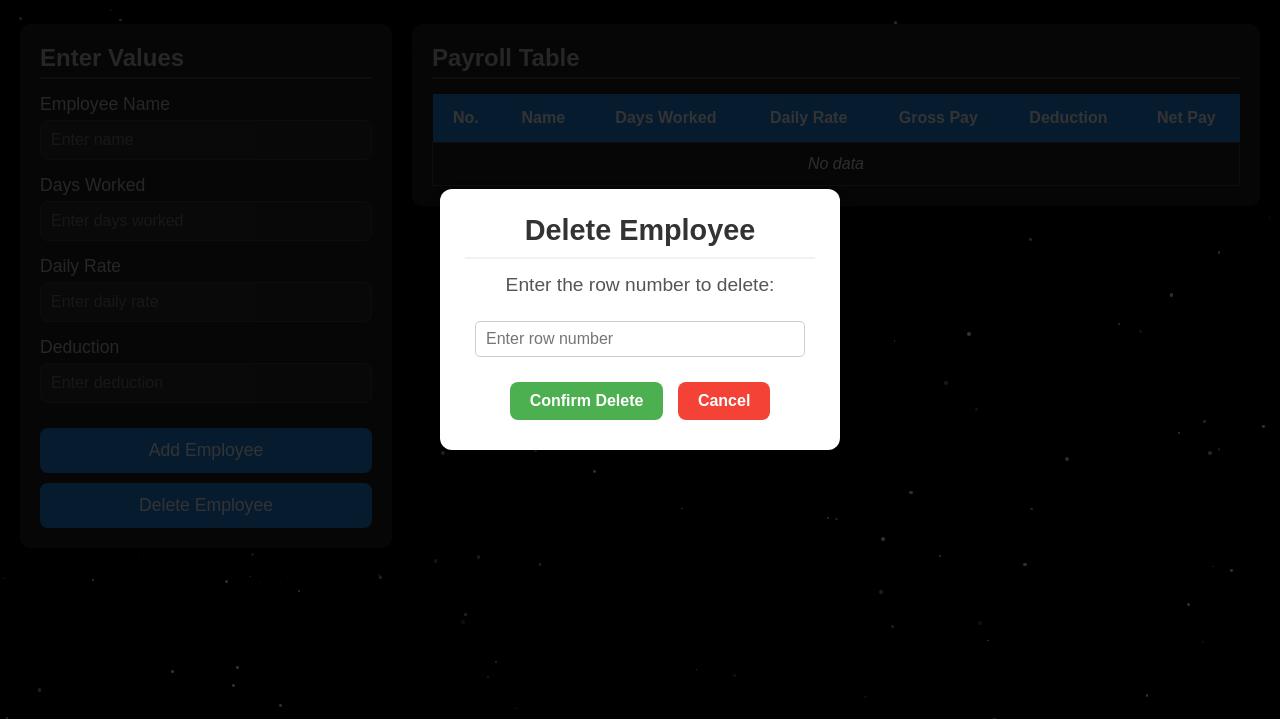
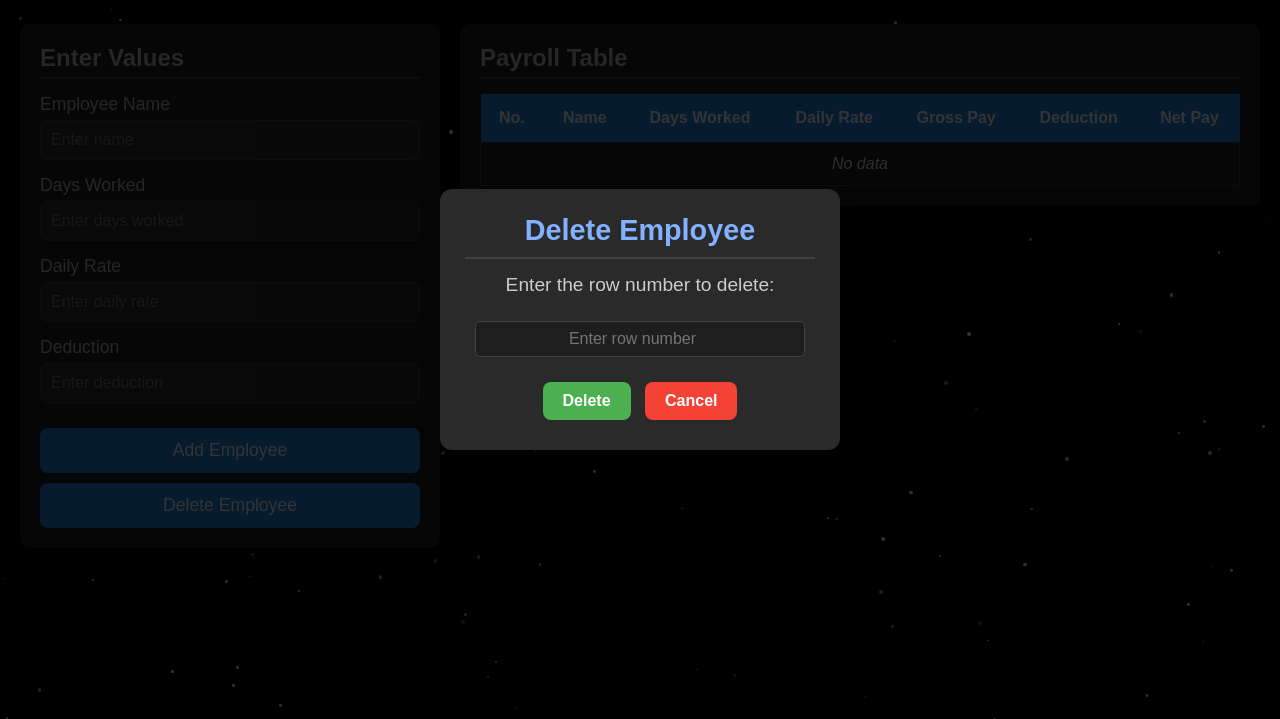
Before and after one commit to Gianne-Pesana/ITC, a plain HTML site: page assignment4/simplePayroll.html in a window 1280 px wide. Both pictures are taken after a click on the button "Delete Employee". Shown: the part 81-800 px from the top of the page. Drawn offline with Linux system fonts and the light colour scheme.

Commit message:
assignment 4 - background

```diff
--- a/assignment4/simplePayroll.html
+++ b/assignment4/simplePayroll.html
@@ -69,7 +69,7 @@
             <h2>Delete Employee</h2>
             <p>Enter the row number to delete:</p>
             <input type="number" id="deleteLineNumber" placeholder="Enter row number">
-            <button id="confirmDeleteLineBtn">Confirm Delete</button>
+            <button id="confirmDeleteLineBtn">Delete</button>
             <button id="closeModalBtn">Cancel</button>
         </div>
     </div>
--- a/assignment4/simplePayrollStyle.css
+++ b/assignment4/simplePayrollStyle.css
@@ -63,7 +63,7 @@ h1 {
 /* Container for layout */
 .container {
   display: flex;
-  justify-content: center;
+  justify-content: space-between;
   align-items: flex-start;
   gap: 20px;
   margin-top: 20px;
@@ -77,6 +77,8 @@ h1 {
   padding: 20px;
   box-shadow: 0 4px 8px rgba(0, 0, 0, 0.4);
   border-radius: 10px;
+  min-width: 300px;
+  flex: 1;
 }
 
 .left-side h3 {
@@ -130,6 +132,7 @@ h1 {
 /* Right side section */
 .right-side {
   flex-grow: 1;
+  flex: 2;
   background-color: #1e1e1e;
   padding: 20px;
   box-shadow: 0 4px 8px rgba(0, 0, 0, 0.4);
@@ -145,6 +148,12 @@ h1 {
 }
 
 /* Table styling */
+
+table {
+  width: 100%;
+  border-collapse: col;
+}
+
 .table-container {
   overflow-x: auto;
 }
@@ -199,28 +208,29 @@ h1 {
 
 /* Modal Content */
 .modal-content {
-  background-color: #ffffff; /* Light background for contrast */
+  background-color: #2a2a2a; /* Slightly lighter than the main background */
   padding: 25px;
   border-radius: 12px;
   width: 90%;
   max-width: 400px;
   text-align: center;
-  box-shadow: 0 10px 25px rgba(0, 0, 0, 0.3);
+  box-shadow: 0 10px 25px rgba(0, 0, 0, 0.6);
+  color: #e0e0e0; /* Light text for readability */
 }
 
 /* Modal Headings */
 .modal-content h2 {
   margin-bottom: 15px;
   font-size: 1.8em;
-  color: #333333;
-  border-bottom: 2px solid #f2f2f2;
+  color: #82b1ff; /* Soft blue for titles */
+  border-bottom: 2px solid #424242;
   padding-bottom: 10px;
 }
 
 /* Modal Text */
 .modal-content p {
   font-size: 1.2em;
-  color: #555555;
+  color: #cccccc; /* Softer text for body content */
   margin: 15px 0 25px 0;
 }
 
@@ -252,21 +262,24 @@ h1 {
 }
 
 #confirmDeleteLineBtn:hover, #confirmDeleteBtn:hover {
-  background-color: #45a049;
+  background-color: #45a049; /* Slightly darker green */
 }
 
 #closeModalBtn:hover, #cancelDeleteBtn:hover {
-  background-color: #e53935;
+  background-color: #e53935; /* Slightly darker red */
 }
 
-/* Adjust for Input Fields */
+/* Input Field Styling in Modal */
 .modal-content input[type="number"] {
   width: calc(100% - 20px);
   padding: 8px 10px;
+  text-align: center;
   font-size: 1em;
   margin-bottom: 20px;
-  border: 1px solid #cccccc;
+  border: 1px solid #424242;
   border-radius: 5px;
+  background-color: #1e1e1e;
+  color: #e0e0e0;
 }
 
 /* Close Button */
@@ -275,7 +288,7 @@ h1 {
   top: 10px;
   right: 10px;
   font-size: 1.8em;
-  color: #555555;
+  color: #cccccc;
   background: none;
   border: none;
   cursor: pointer;
```
